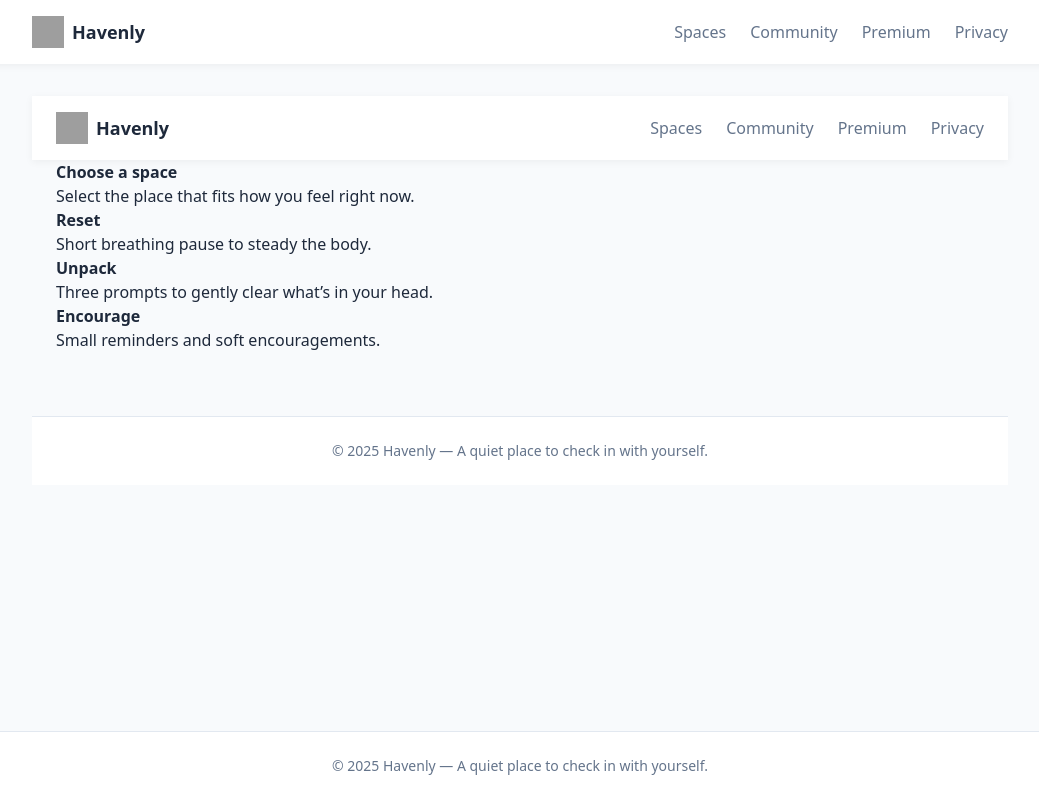
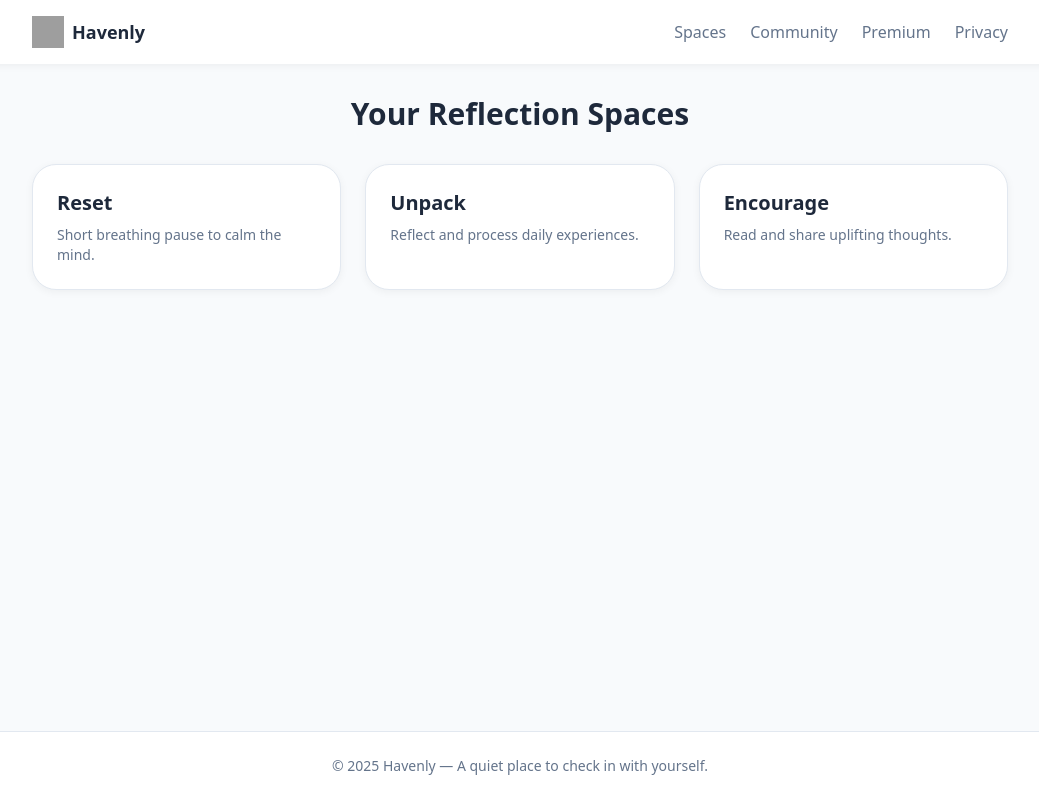
Before and after one commit to Khrboshi/havenly, a Next.js app: page /rooms in a window 1280 px wide. Shown: the whole page, without its empty margins (120-1159 px from the left). Built offline with nearby package versions, Linux system fonts and the light colour scheme; grey boxes are pictures that could not be loaded.

Commit message:
Update rooms.js

```diff
--- a/pages/rooms.js
+++ b/pages/rooms.js
@@ -1,33 +1,31 @@
-import Link from 'next/link'
-import Header from '../components/Header'
-import Footer from '../components/Footer'
+import Head from "next/head";
+import Link from "next/link";
 
-export default function Rooms(){
+export default function Rooms() {
+  const rooms = [
+    { title: "Reset", desc: "Short breathing pause to calm the mind.", path: "/reset" },
+    { title: "Unpack", desc: "Reflect and process daily experiences.", path: "/unpack" },
+    { title: "Encourage", desc: "Read and share uplifting thoughts.", path: "/encourage" },
+  ];
+
   return (
     <>
-      <Header/>
-      <main className="container rooms">
-        <h2>Choose a space</h2>
-        <p className="muted">Select the place that fits how you feel right now.</p>
-
-        <div className="cards">
-          <Link href="/reset"><a className="card">
-            <h3>Reset</h3>
-            <p>Short breathing pause to steady the body.</p>
-          </a></Link>
-
-          <Link href="/unpack"><a className="card">
-            <h3>Unpack</h3>
-            <p>Three prompts to gently clear what’s in your head.</p>
-          </a></Link>
-
-          <Link href="/encourage"><a className="card">
-            <h3>Encourage</h3>
-            <p>Small reminders and soft encouragements.</p>
-          </a></Link>
-        </div>
-      </main>
-      <Footer/>
+      <Head>
+        <title>Havenly — Spaces</title>
+      </Head>
+      <h1 className="text-3xl font-semibold mb-8 text-center">Your Reflection Spaces</h1>
+      <div className="grid sm:grid-cols-2 lg:grid-cols-3 gap-6">
+        {rooms.map((r) => (
+          <Link
+            key={r.path}
+            href={r.path}
+            className="bg-white border border-border p-6 rounded-2xl shadow-soft hover:shadow-md transition"
+          >
+            <h3 className="text-xl font-semibold mb-2">{r.title}</h3>
+            <p className="text-text-muted text-sm">{r.desc}</p>
+          </Link>
+        ))}
+      </div>
     </>
-  )
+  );
 }
```
